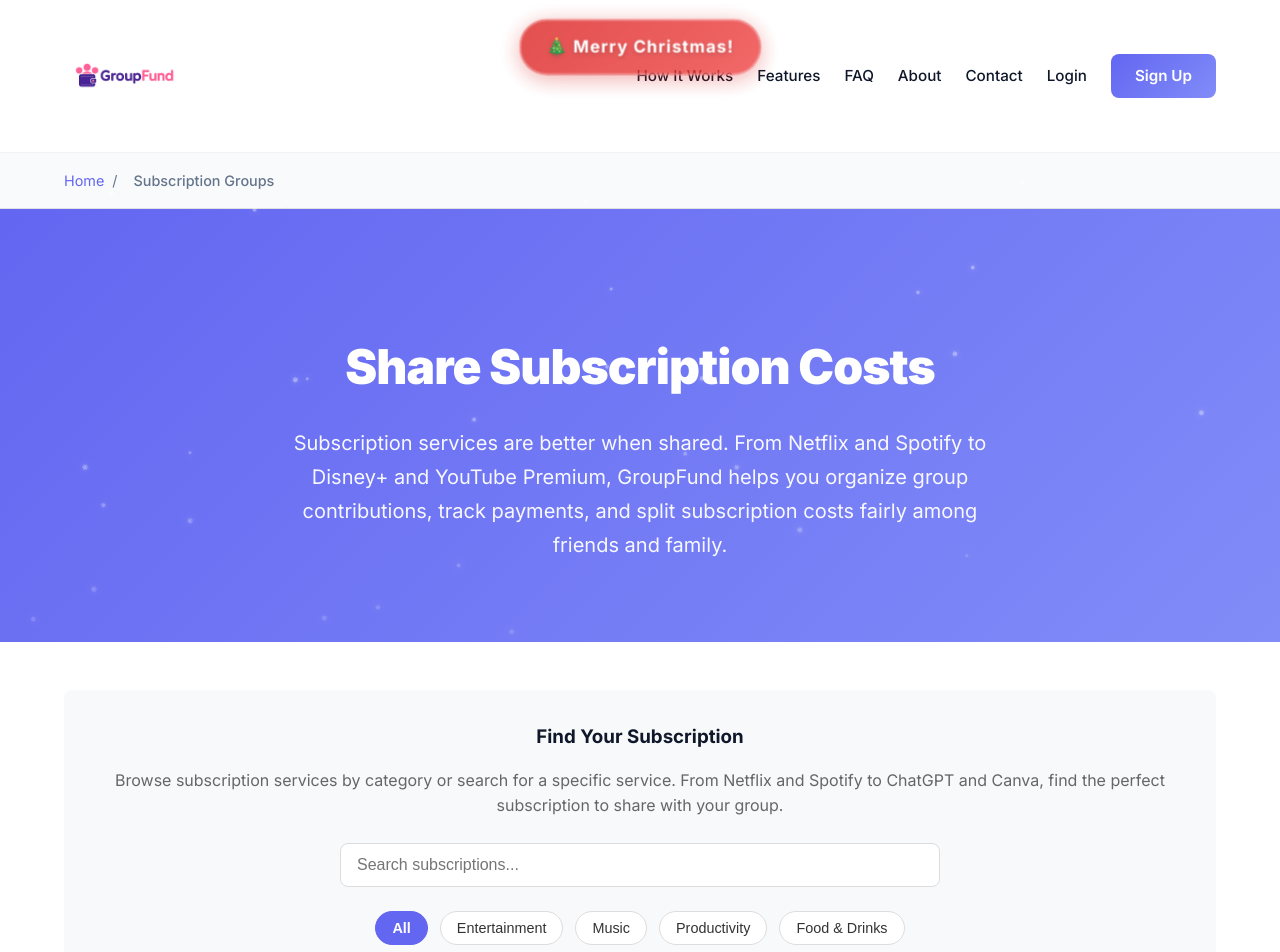
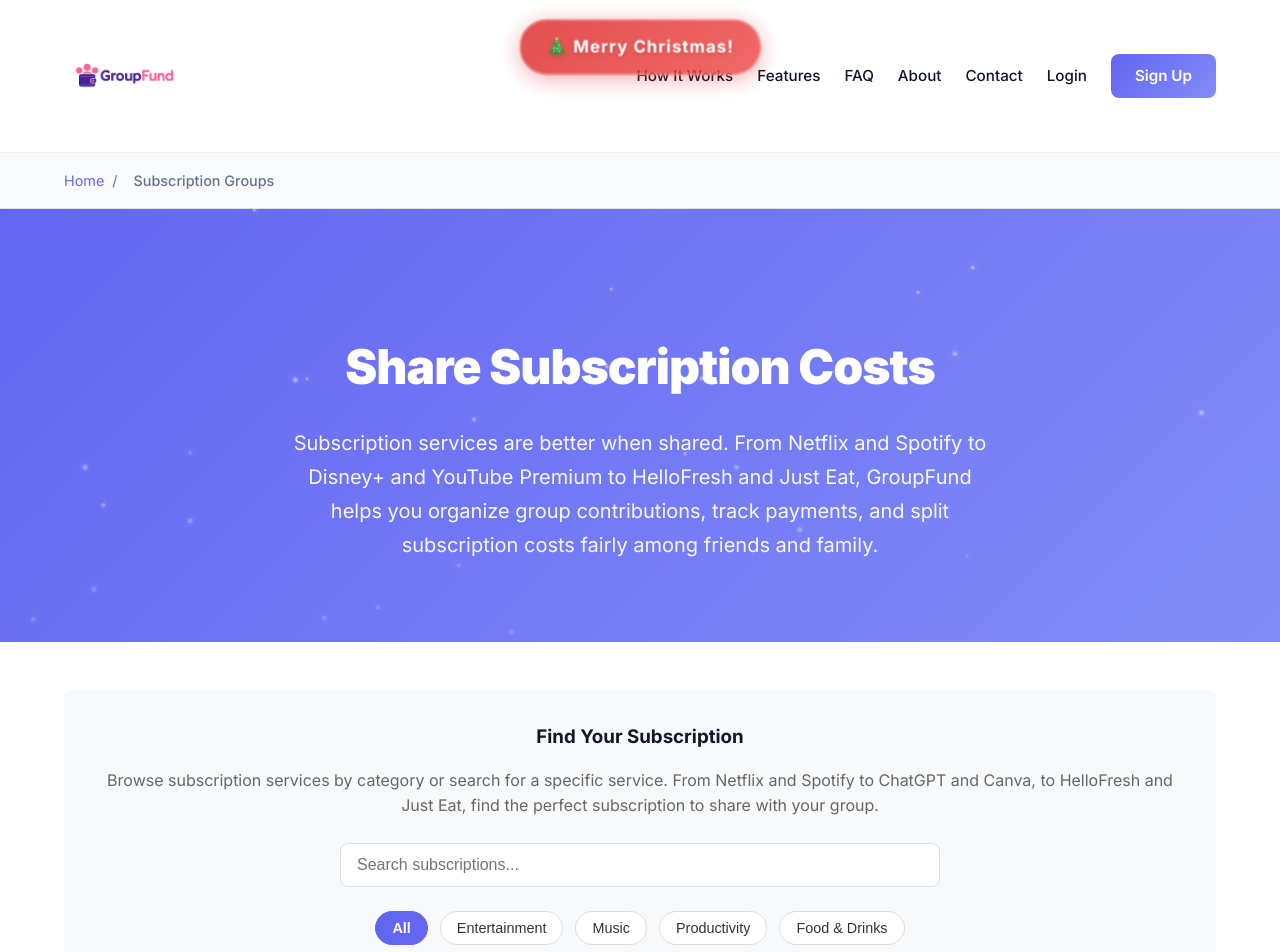
Before and after one commit to chinazaaa/groupfund-website, a React (Vite) app: page /subscription-groups in a window 1280 px wide. Shown: the top 952 px of the page. Built offline with nearby package versions, Linux system fonts and the light colour scheme.

Commit message:
Update SubscriptionGroupPage.jsx

```diff
--- a/src/pages/SubscriptionGroupPage.jsx
+++ b/src/pages/SubscriptionGroupPage.jsx
@@ -276,7 +276,7 @@
         <div className="container">
           <h1 className="page-title">Share Subscription Costs</h1>
           <p className="page-subtitle">
-          Subscription services are better when shared. From Netflix and Spotify to Disney+ and YouTube Premium, GroupFund helps you organize group contributions, track payments, and split subscription costs fairly among friends and family.
+          Subscription services are better when shared. From Netflix and Spotify to Disney+ and YouTube Premium to HelloFresh and Just Eat, GroupFund helps you organize group contributions, track payments, and split subscription costs fairly among friends and family.
           </p>
 
         </div>
@@ -288,7 +288,7 @@
           <div style={{ marginBottom: '3rem', padding: '2rem', backgroundColor: '#f8f9fa', borderRadius: '8px' }}>
             <h3 style={{ marginBottom: '1rem', textAlign: 'center' }}>Find Your Subscription</h3>
             <p style={{ marginBottom: '1.5rem', color: '#666', textAlign: 'center' }}>
-              Browse subscription services by category or search for a specific service. From Netflix and Spotify to ChatGPT and Canva, find the perfect subscription to share with your group.
+              Browse subscription services by category or search for a specific service. From Netflix and Spotify to ChatGPT and Canva, to HelloFresh and Just Eat, find the perfect subscription to share with your group.
             </p>
 
             {/* Search Input */}
```
